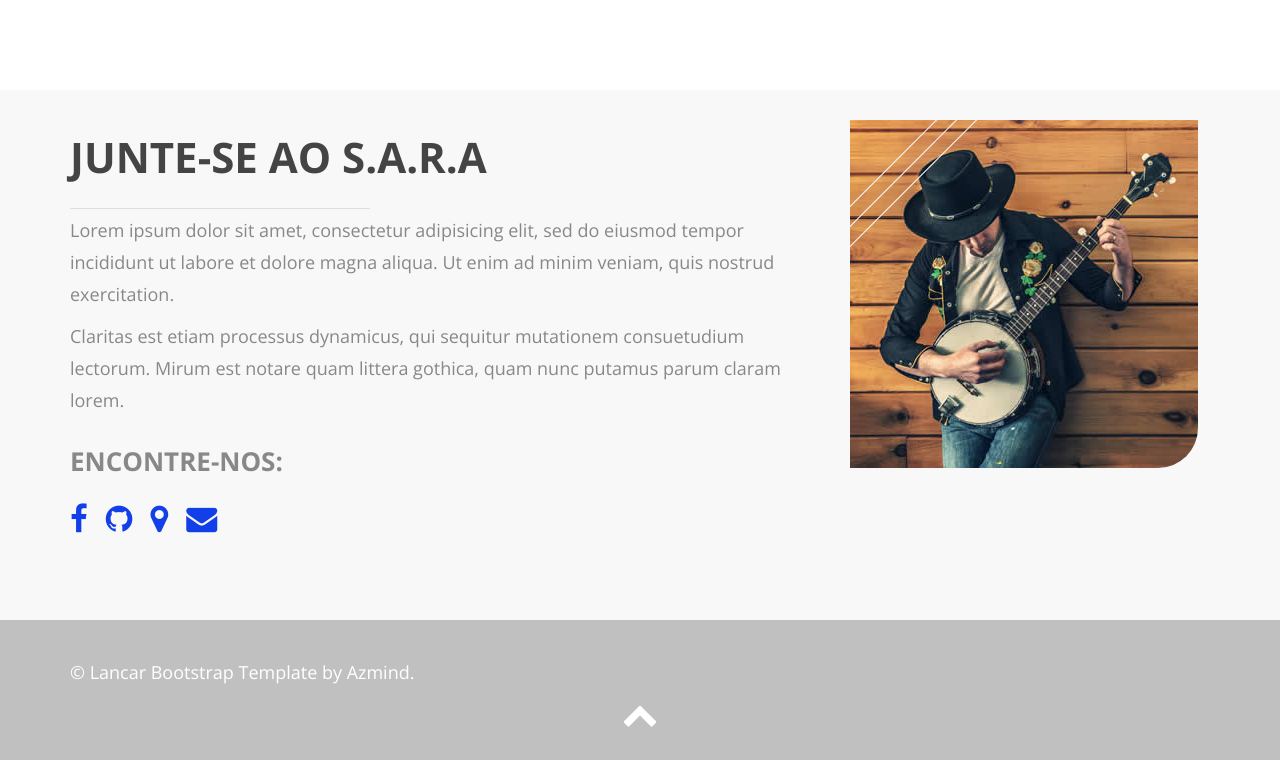
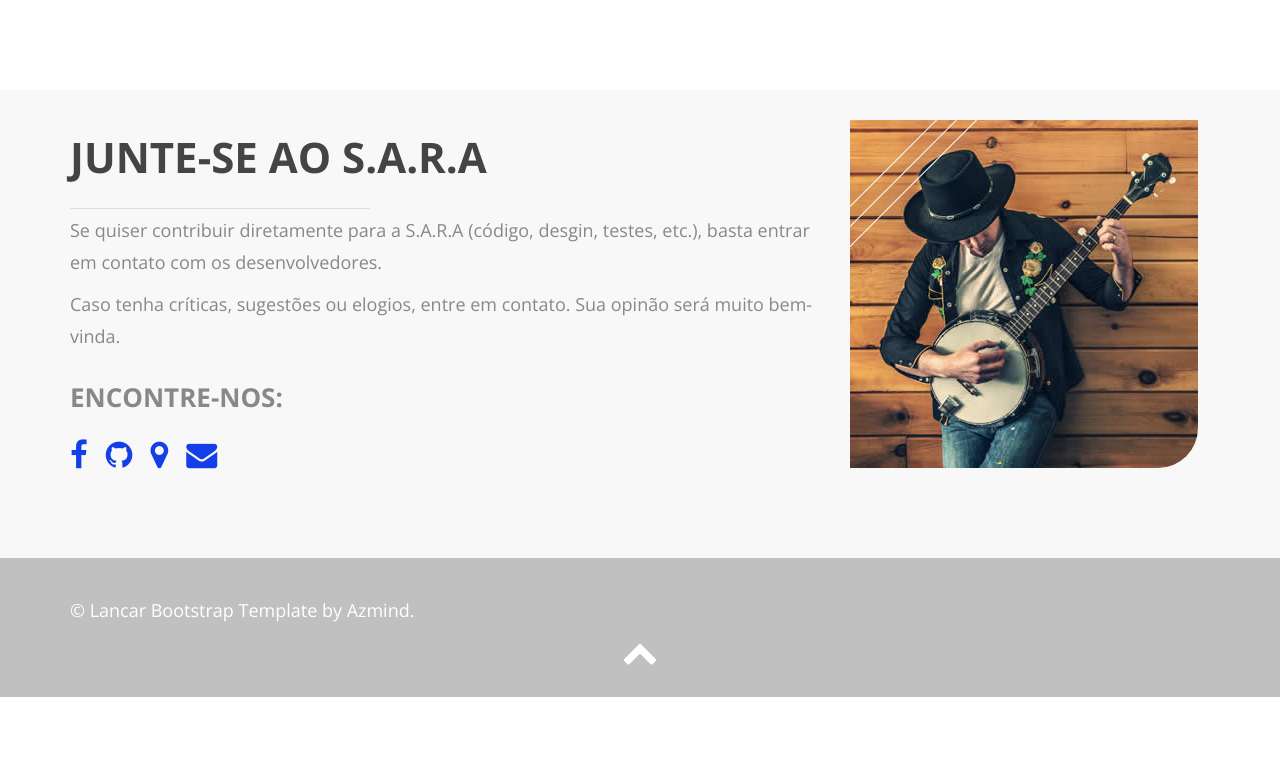
Before and after one commit to sara-project/sara-project.github.io, a plain HTML site: page index.html in a window 1280 px wide. Shown: the part 2607-3367 px from the top of the page. After the commit the page ends 3304 px from the top, so only its background shows below. Drawn offline with nearby package versions, Linux system fonts and the light colour scheme.

Commit message:
#13 updating page content (join us)

```diff
--- a/index.html
+++ b/index.html
@@ -219,18 +219,17 @@
           <h2>Junte-se ao <span>S.A.R.A</span></h2>
           <div class="divider-1 wow fadeInUp"><span></span></div>
           <p>
-            Lorem ipsum dolor sit amet, consectetur adipisicing elit, sed do eiusmod tempor incididunt ut
-            labore et dolore magna aliqua. Ut enim ad minim veniam, quis nostrud exercitation.
+            Se quiser contribuir diretamente para a S.A.R.A (código, desgin, testes, etc.),
+            basta entrar em contato com os desenvolvedores.
           </p>
           <p>
-            Claritas est etiam processus dynamicus, qui sequitur mutationem consuetudium lectorum.
-            Mirum est notare quam littera gothica, quam nunc putamus parum claram lorem.
+            Caso tenha críticas, sugestões ou elogios, entre em contato. Sua opinão será muito bem-vinda.
           </p>
           <h3>Encontre-nos:</h3>
           <div class="about-social">
             <a href="#"><i class="fa fa-facebook"></i></a>
             <a href="https://github.com/sara-project" target="_blank"><i class="fa fa-github"></i></a>
-            <a href="#"><i class="fa fa-map-marker"></i></a>
+            <a href="https://goo.gl/maps/tu6y23zKGk42" target="_blank"><i class="fa fa-map-marker"></i></a>
             <a href="mailto:contact.sara.project@gmail.com" target="_blank"><i class="fa fa-envelope"></i></a>
           </div>
         </div>
```
